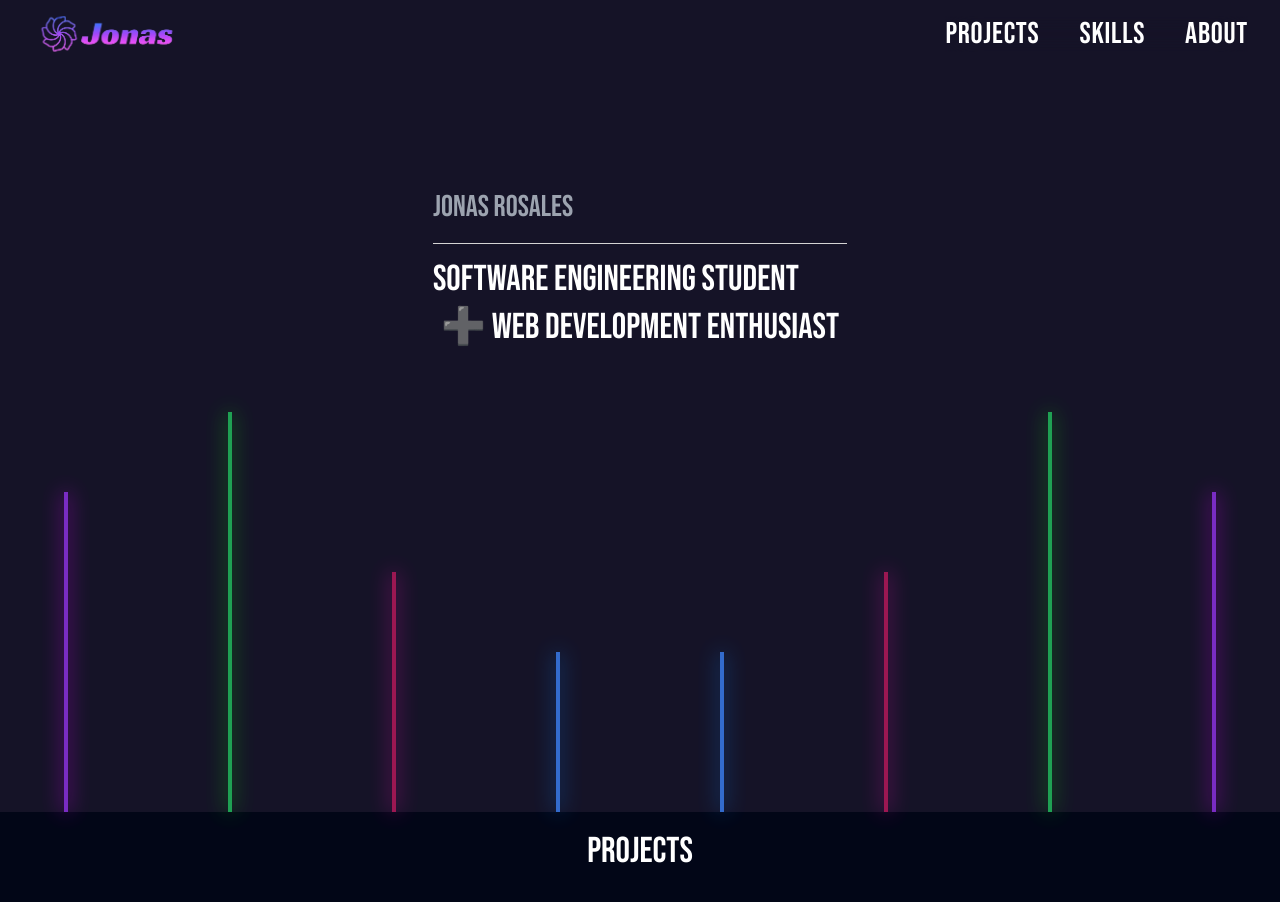
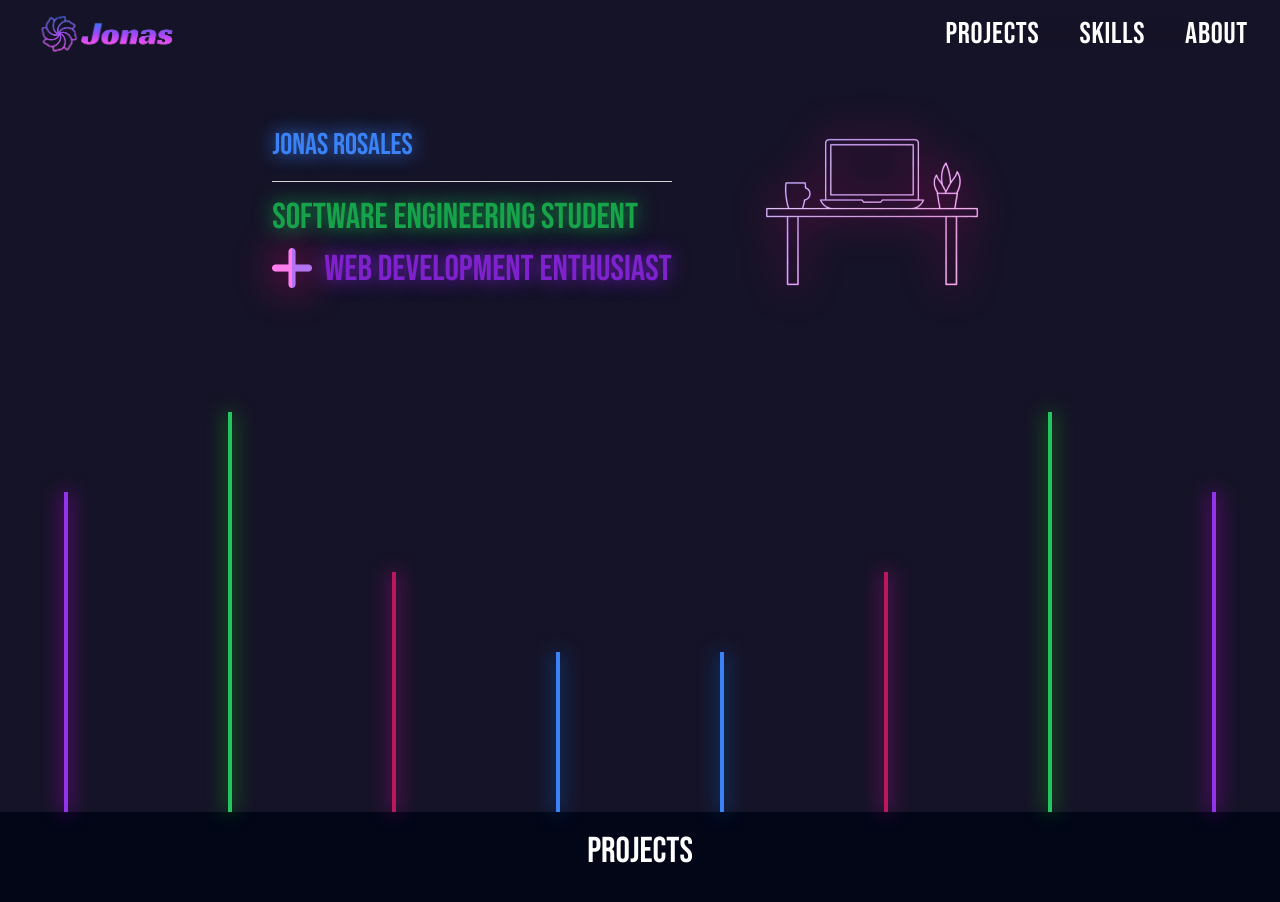
Before and after one commit to MRJonas343/Portfolio, a Next.js app: page / in a window 1280 px wide. Shown: the top 902 px of the page. Built offline with nearby package versions, Linux system fonts and the light colour scheme; what @midudev/tailwind-animations would draw is missing.

Commit message:
Refactor styles and layout in globals.css and page.tsx

```diff
--- a/src/app/globals.css
+++ b/src/app/globals.css
@@ -37,3 +37,11 @@ body {
 .shadowBlue {
   box-shadow: #0f73d7 0px 0px 20px;
 }
+
+.textShadow {
+  text-shadow: 0px 0px 20px;
+}
+
+.shadowImg {
+  filter: drop-shadow(0px 0px 20px #ff0084);
+}
--- a/src/app/page.tsx
+++ b/src/app/page.tsx
@@ -16,18 +16,24 @@ const Home = () => {
       <NavBar />
 
 
-      <section className="text-white animate-duration-slower animate-fade-in-right p-4 h-[40vh] flex flex-col mx-2  z-10 justify-end items-center">
-        <div className="font-bebas text-start">
-          <h2 className="text-3xl text-gray-400">Jonas Rosales</h2>
-          <span className="my-4 flex items-center before:mt-0.5 before:flex-1 before:border-t before:border-neutral-300 after:mt-0.5 after:flex-1 after:border-t after:border-neutral-300 dark:before:border-neutral-500 dark:after:border-neutral-500" />
-          <p className="text-4xl">Software Engineering Student</p>
-          <div className="py-2 px-2">
-            <p className="text-4xl">➕ Web Development Enthusiast</p>
+      <section className="h-[40vh] flex flex-col items-center justify-center lg:flex-row gap-4">
+        <aside className="lg:order-1">
+          <img className="w-52 shadowImg lg:w-80" src="/laptop.png" />
+        </aside>
+        <div className="font-bebas flex flex-col animate-duration-slower animate-fade-in-right p-4  mx-2 justify-end items-center">
+          <div>
+            <h2 className="text-3xl text-blue-500 textShadow">Jonas Rosales</h2>
+            <span className="my-4 flex items-center before:mt-0.5 before:flex-1 before:border-t before:border-neutral-300 after:mt-0.5 after:flex-1 after:border-t after:border-neutral-300 dark:before:border-neutral-500 dark:after:border-neutral-500" />
+            <p className="text-4xl text-green-600 textShadow">Software Engineering Student</p>
+            <div className="flex py-2 gap-3 items-center">
+              <img className="w-10 h-10 shadowImg" src="/plus.png" />
+              <p className="text-4xl pt-1 text-purple-700 textShadow">Web Development Enthusiast</p>
+            </div>
           </div>
         </div>
       </section>
 
-      <section className="w-[90dvw] mx-[5dvw] bg-transparent h-[55dvh] flex justify-between items-end opacity-80 animate-slide-in-top">
+      <section className="w-[90dvw] mx-[5dvw] bg-transparent h-[55dvh] flex justify-between items-end animate-slide-in-top">
         <div className="w-1 h-[40dvh] bg-purple-600 shadowPurple" />
         <div className="w-1 bg-green-500 h-[50dvh] shadowGreen" />
         <div className="w-1 bg-pink-700 h-[30dvh] shadowPink" />
@@ -39,7 +45,7 @@ const Home = () => {
       </section>
 
       <section className="bg-slate-950 w-full h-[400px]">
-        <p className="text-4xl text-white font-bebas text-center pt-5">Projects</p>
+        <p className="text-4xl text-white font-bebas text-center pt-5 animate-slide-in-bottom">Projects</p>
       </section>
 
 
```
Also changed, not shown: public/laptop.png (added), public/plus.png (added).
